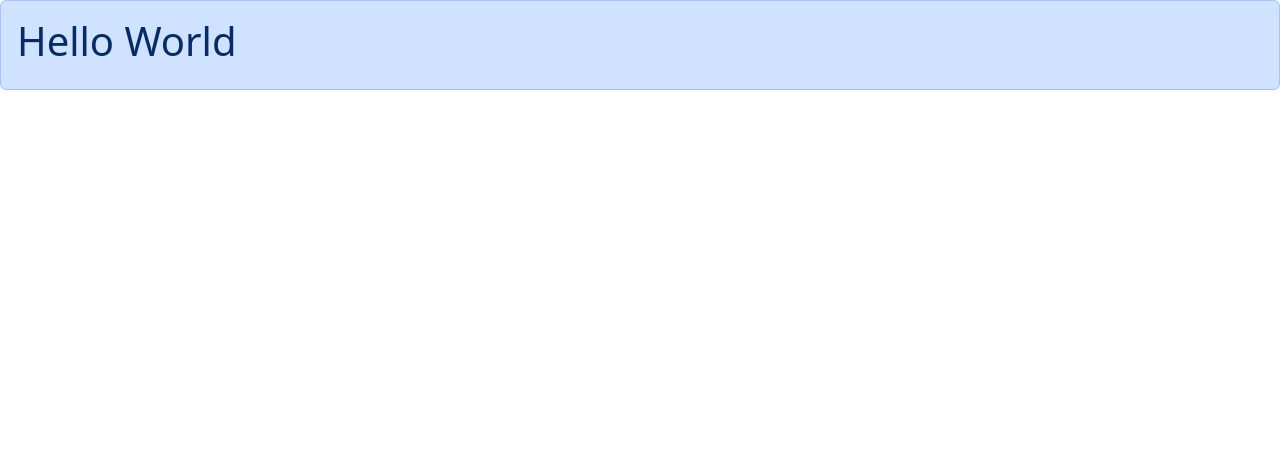
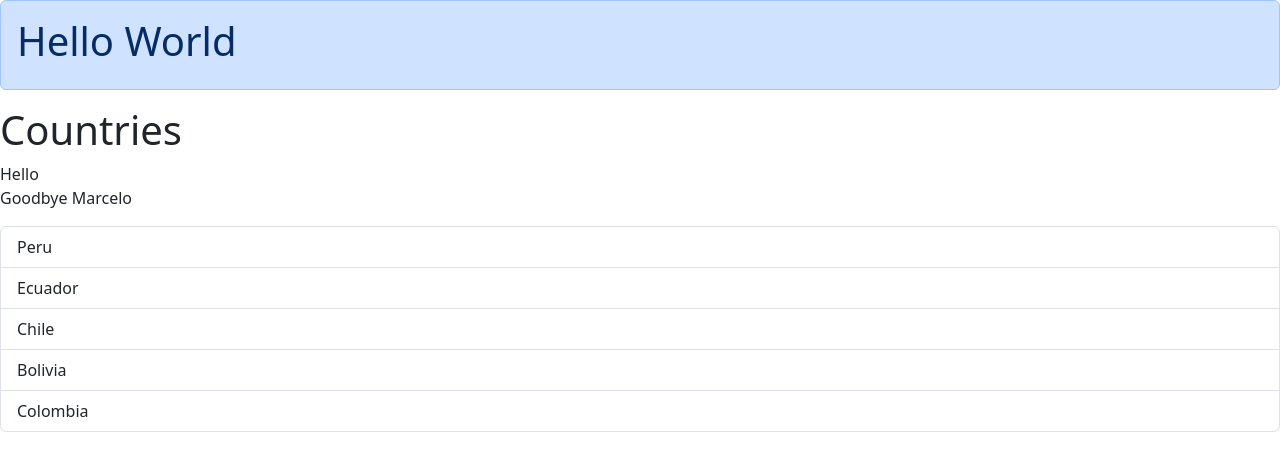
Before and after one commit to SN-Marcelo/react-playground, a React (Vite) app: page / in a window 1280 px wide. Shown: the top 470 px of the page. Built offline with nearby package versions, Linux system fonts and the light colour scheme.

Commit message:
chore: uncomment comment

```diff
--- a/src/App.tsx
+++ b/src/App.tsx
@@ -16,7 +16,7 @@ function App() {
 	return (
 		<div>
 			<Alert children={<h1>Hello World</h1>}/>
-			{/*<ListGroup items={items} heading={"Countries"} onSelectItem={ handleSelectItem } />*/}
+			<ListGroup items={items} heading={"Countries"} onSelectItem={ handleSelectItem } />
 		</div>
 	);
 }
```
